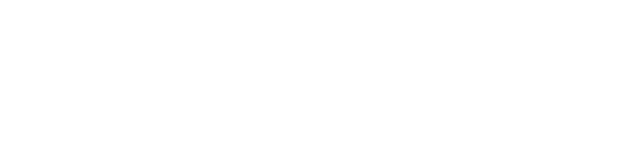
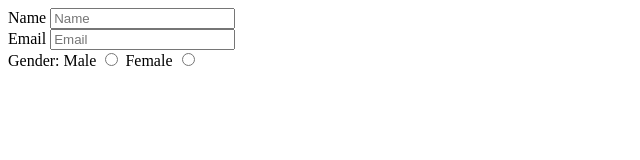
Before and after one commit to acciojob/signup-form-car-0315akash, a website: page main.html in a window 1280 px wide. Shown: the whole page, without its empty margins (0-640 px from the left). Drawn offline with Linux system fonts and the light colour scheme.

Commit message:
created a submission

```diff
--- a/main.html
+++ b/main.html
@@ -8,6 +8,25 @@
 
 <body>
 	<!-- the entire body must be written by student -->
+	<form method="post">
+		<div>
+	<label for="name">Name</label>
+	<input type="text" placeholder="Name" id="name" required>
+		</div>
+        <div>
+		<label for="email">Email</label>
+	<input type="text" placeholder="Email" id="email" required>
+		</div>
+        <div>
+			<label>Gender:</label>
+		<label for="gender_m">Male</label>
+		<input type="radio" id="gender_m" required name="gender">
+		<label for="gender_f">Female</label>
+			<input type="radio" id="gender_f" required name="gender">
+		</div>
+
+
+	</form>
     <script type="text/javascript" src="./script.js">
 </script>
 
```
